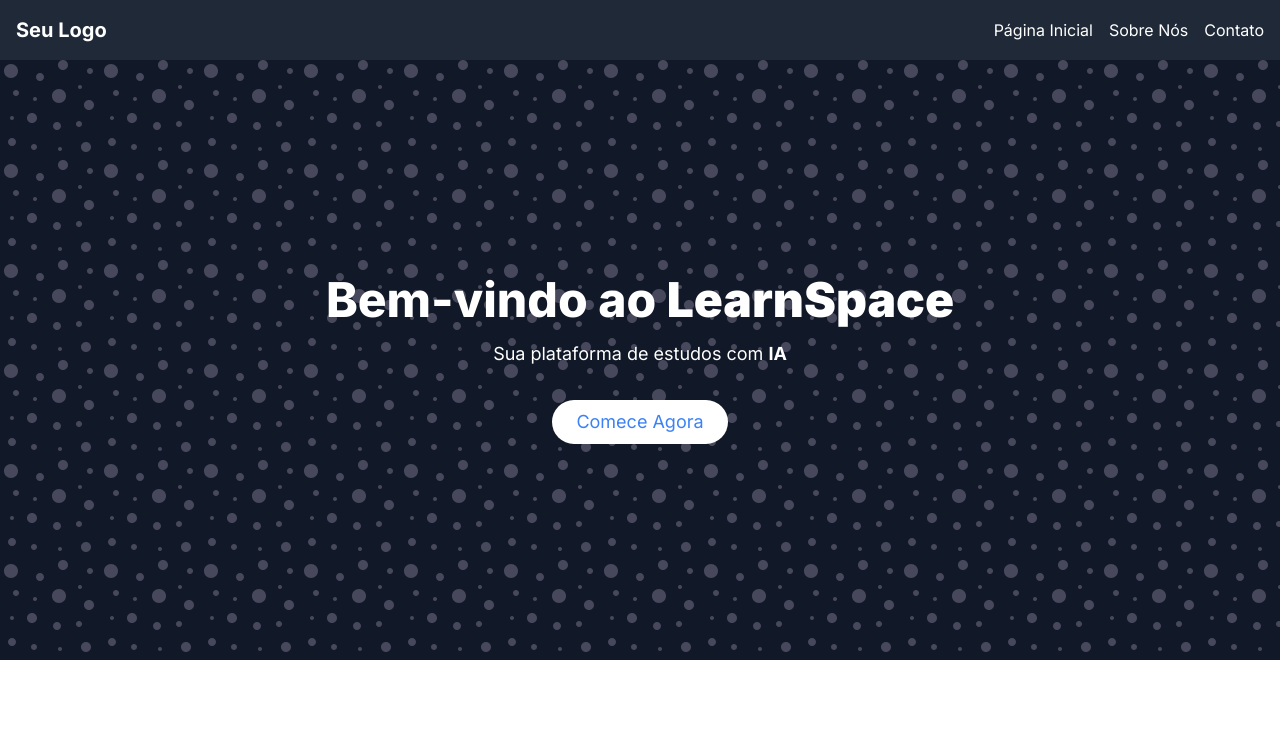
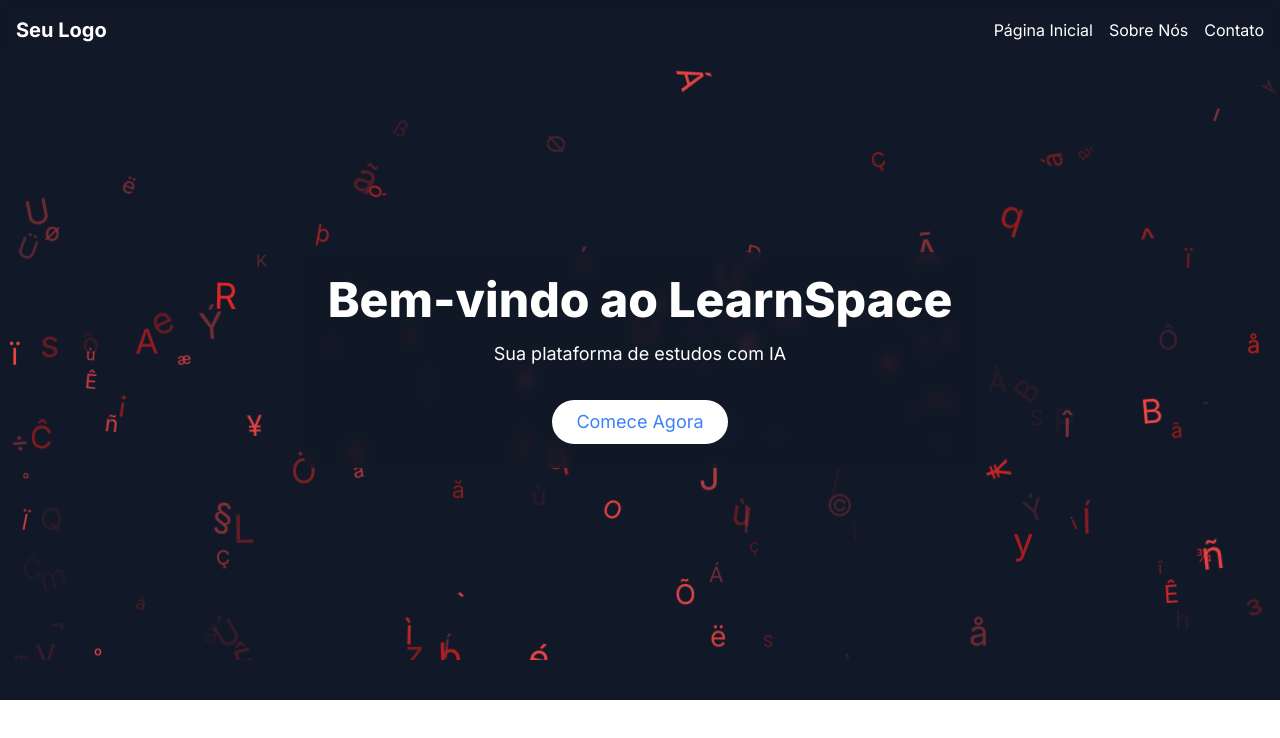
Before and after one commit to JPBaccarin/TCC-LearnSpace, a Next.js app in the folder client/learnspace/: page /landingpage in a window 1280 px wide. Shown: the top 738 px of the page. Built offline with nearby package versions, Linux system fonts and the light colour scheme.

Commit message:
landing page atualizada

```diff
--- a/client/learnspace/src/app/globals.css
+++ b/client/learnspace/src/app/globals.css
@@ -46,8 +46,58 @@
 }
 
 
+/* RainEffect.css */
+/* RainEffect.css */
+.rain-container {
+  position: absolute;
+  top: 0;
+  left: 0;
+  width: 100%;
+  height: 100%;
+  pointer-events: none;
+  /* Para permitir que o conteúdo da seção fique clicável */
+}
 
-/*Tabela Periódica */
+.rain {
+  font-size: 20px;
+  position: absolute;
+  animation: rain 0.5s linear infinite;
+  user-select: none;
+}
+
+@keyframes rain {
+  to {
+    transform: translateY(100vh);
+  }
+}
+
+/* Espaçamento vertical entre as letras */
+.rain:nth-child(odd) {
+  margin-top: 5px;
+}
+
+/* Rotação aleatória */
+.rain:nth-child(even) {
+  transform: rotate(10deg);
+}
+
+/* Desaparecimento suave */
+@keyframes opacity-fade {
+  0% {
+    opacity: .75;
+  }
+  100% {
+    opacity: 0;
+  }
+
+}
+
+.opacity-fade {
+  animation: cubic-bezier(0.19, 1, 0.22, 1) 0.5s opacity-fade ;
+}
+
+
+
 
 
 
--- a/client/learnspace/src/app/landingpage/page.tsx
+++ b/client/learnspace/src/app/landingpage/page.tsx
@@ -9,6 +9,9 @@ const page: React.FC = () => {
     <div className="bg-gray-900 ">
       <NavbarLandingPage />
       <Hero/>
+      <div className="h-[40px] bg-gray-900">
+
+      </div>
     </div>
   );
 };
--- a/client/learnspace/src/components/index/hero.tsx
+++ b/client/learnspace/src/components/index/hero.tsx
@@ -1,13 +1,71 @@
 import React from 'react';
+import { motion } from 'framer-motion';
+
+
+const colors = ['#EF4444', '#F04343', '#DC2626', '#B91C1C', '#991B1B',];
+// Cores diferentes
 
 const Hero: React.FC = () => {
     return (
-        <section className="bg-gradient-to-r from-gray-800 to-gray-900 h-screen max-h-[600px] flex flex-col justify-center items-center text-white relative overflow-hidden transition- duration-150  bgsvg2">
-            <div className="text-5xl font-extrabold mb-4">Bem-vindo ao <strong className='  hover:text-red-500 hover:underline'>LearnSpace</strong> </div>
-            <p className="text-lg mb-8">Sua plataforma de estudos com <strong className='hover:text-red-500 hover:underline'>IA</strong> </p>
-            <a href="#" className="bg-white text-blue-500 py-2 px-6 rounded-full text-lg hover:bg-blue-500 hover:text-white transition duration-300 ease-in-out">
-                Comece Agora
-            </a>
+        <section className="bg-gray-900 h-screen max-h-[600px] flex flex-col justify-center items-center text-white relative overflow-hidden transition- duration-150">
+            {/* Adicione a div com o efeito de chuva de letras aqui */}
+            <div className="rain-container">
+                {Array.from({ length: 200 }, (_, index) => {
+                    const randomColor = colors[Math.floor(Math.random() * colors.length)];
+                    const fontSize = `${Math.random() * 25 + 15}px`; // Tamanho da fonte aleatório
+                    const opacity = Math.random(); // Opacidade aleatória
+                    const rotation = Math.random() * 360 - 10; // Rotação aleatória entre -10 e 10 graus
+
+                    // Gere uma duração aleatória com diminuição de velocidade
+                    const duration = `${Math.random() * 20 + 4}s`;
+                    const animationKeyframes = `rain ${duration} cubic-bezier(0.19, 1, 0.22, 1) infinite`;
+
+                    return (
+                        <div
+                            key={index}
+                            className="rain"
+                            style={{
+                                left: `${Math.random() * 100}%`, /* Posição horizontal aleatória */
+                                top: `${-Math.random() * 100}%`, /* Posição vertical aleatória (começa acima da div) */
+                                animation: animationKeyframes, // Aplicar a animação com a duração variável
+                                color: randomColor, // Cor aleatória
+                                fontSize: fontSize, // Tamanho da fonte variável
+                                opacity: opacity, // Opacidade variável
+                                transform: `rotate(${rotation}deg)`, // Rotação aleatória
+                            }}
+                        >
+                            {/* Substitua o conteúdo das divs com as letras que desejar */}
+                            {String.fromCharCode(Math.random() * 200 + 65)}
+                        </div>
+                    );
+                })}
+            </div>
+            <motion.div
+                className="flex flex-col items-center text-center z-10 bg-gray-900/75 backdrop-blur-sm p-6 rounded-xl"
+                initial={{ opacity: 0, y: 50 }} // Animação inicial de fade-in e deslizar para cima
+                animate={{ opacity: 1, y: 0 }} // Animação ao aparecer
+                transition={{ duration: 1 }}
+            >
+                <motion.div
+                    className="sm:text-5xl text-4xl font-extrabold mb-4"
+                    whileHover={{ scale: 1.02, }} // Aumenta o tamanho e muda a cor ao passar o mouse
+                >
+                    Bem-vindo ao LearnSpace
+                </motion.div>
+                <motion.p
+                    className="sm:text-lg text-base mb-8"
+                    whileHover={{ scale: 1.02,}} // Aumenta o tamanho e muda a cor ao passar o mouse
+                >
+                    Sua plataforma de estudos com IA
+                </motion.p>
+                <motion.a
+                    href="#"
+                    className="bg-white text-blue-500 py-2 px-6 rounded-full sm:text-lg hover:bg-blue-500 hover:text-white transition duration-300 ease-in-out text-base"
+                    whileHover={{ scale: 1.1 }} // Aumenta o tamanho ao passar o mouse
+                >
+                    Comece Agora
+                </motion.a>
+            </motion.div>
         </section>
     );
 };
--- a/client/learnspace/src/components/index/navbar.tsx
+++ b/client/learnspace/src/components/index/navbar.tsx
@@ -11,7 +11,7 @@ const NavbarLandingPage: React.FC = () => {
     };
 
     return (
-        <nav className="bg-gray-800 p-4">
+        <nav className="backdrop-blur-sm p-4 sticky z-50 top-0 shadow-sm">
             <div className="container mx-auto flex justify-between items-center">
                 <div className="text-white font-bold text-xl">Seu Logo</div>
 
```
